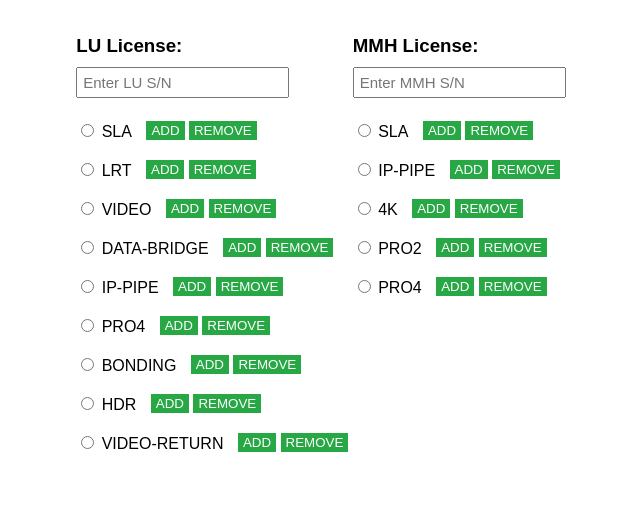
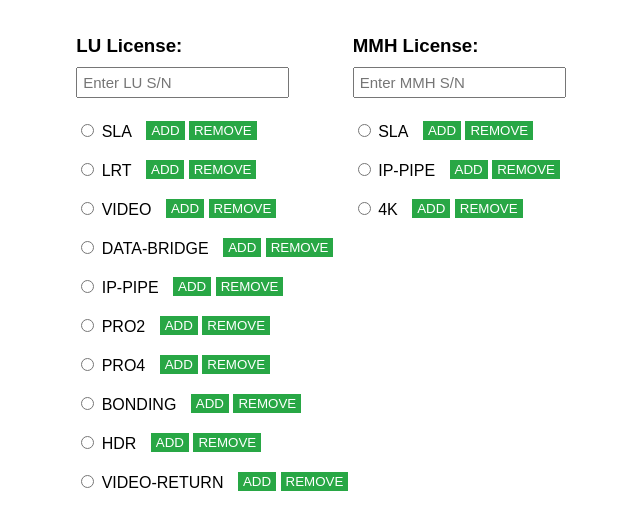
Before and after one commit to lesabag/license_manager, a Flask app: page /index in a window 1280 px wide. Shown: the part 123-653 px from the top of the page, without its empty margins (327-967 px from the left). Run offline with Flask 2, Linux system fonts and the light colour scheme.

Commit message:
Update index.html
pro2 added to LU
remove pro2 & 4 from MMH

```diff
--- a/api/templates/index.html
+++ b/api/templates/index.html
@@ -148,6 +148,16 @@
             <br><br>
 
             <div class="radio-button-container">
+                <input type="radio" name="radio" value="LU_PRO2">
+                PRO2
+            </div>
+            <div class="button-container">
+                <button type="submit" name="action" value="add" class="add-button">ADD</button>
+                <button type="submit" name="action" value="remove" class="remove-button">REMOVE</button>
+            </div>
+            <br><br>
+
+            <div class="radio-button-container">
                 <input type="radio" name="radio" value="LU_PRO4">
                 PRO4
             </div>
@@ -219,26 +229,6 @@
                 <button type="submit" name="action" value="remove" class="remove-button">REMOVE</button>
             </div>
             <br><br>
-
-            <div class="radio-button-container">
-                <input type="radio" name="radio" value="MMH_PRO2">
-                PRO2
-            </div>
-            <div class="button-container">
-                <button type="submit" name="action" value="add" class="add-button">ADD</button>
-                <button type="submit" name="action" value="remove" class="remove-button">REMOVE</button>
-            </div>
-            <br><br>
-
-            <div class="radio-button-container">
-                <input type="radio" name="radio" value="MMH_PRO4">
-                PRO4
-            </div>
-            <div class="button-container">
-                <button type="submit" name="action" value="add" class="add-button">ADD</button>
-                <button type="submit" name="action" value="remove" class="remove-button">REMOVE</button>
-            </div>
-            <br><br>
         </div>
     </form>
     <br>
```
